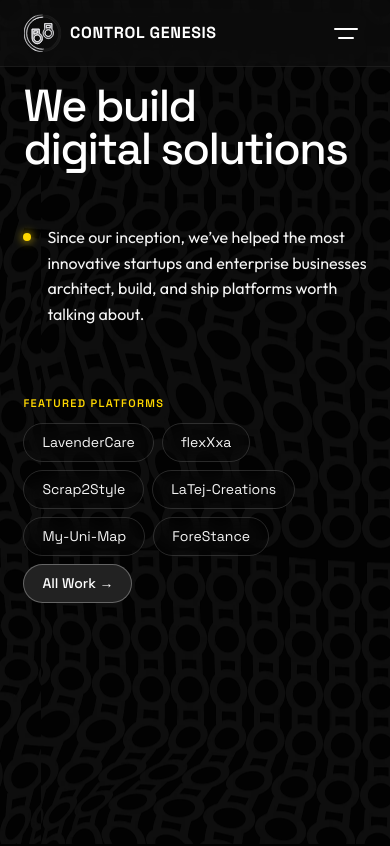
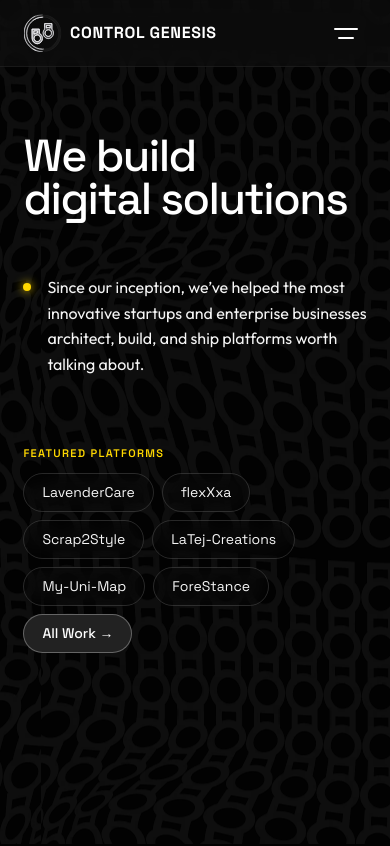
Before and after one commit to Benny506/control-genesis, a React (Vite) app: page / in a window 390 px wide. Shown: the top 846 px of the page. Built offline with nearby package versions, Linux system fonts and the light colour scheme.

Commit message:
style: increase mobile spacing between title and navbar

```diff
--- a/src/components/corporateHome/CorporateHome.css
+++ b/src/components/corporateHome/CorporateHome.css
@@ -86,7 +86,7 @@
   }
 
   .corporate-home-content {
-    padding-top: 85px !important;
+    padding-top: clamp(120px, 16vh, 150px) !important;
     padding-left: clamp(20px, 6vw, 40px) !important;
     padding-right: clamp(20px, 6vw, 40px) !important;
   }
```
